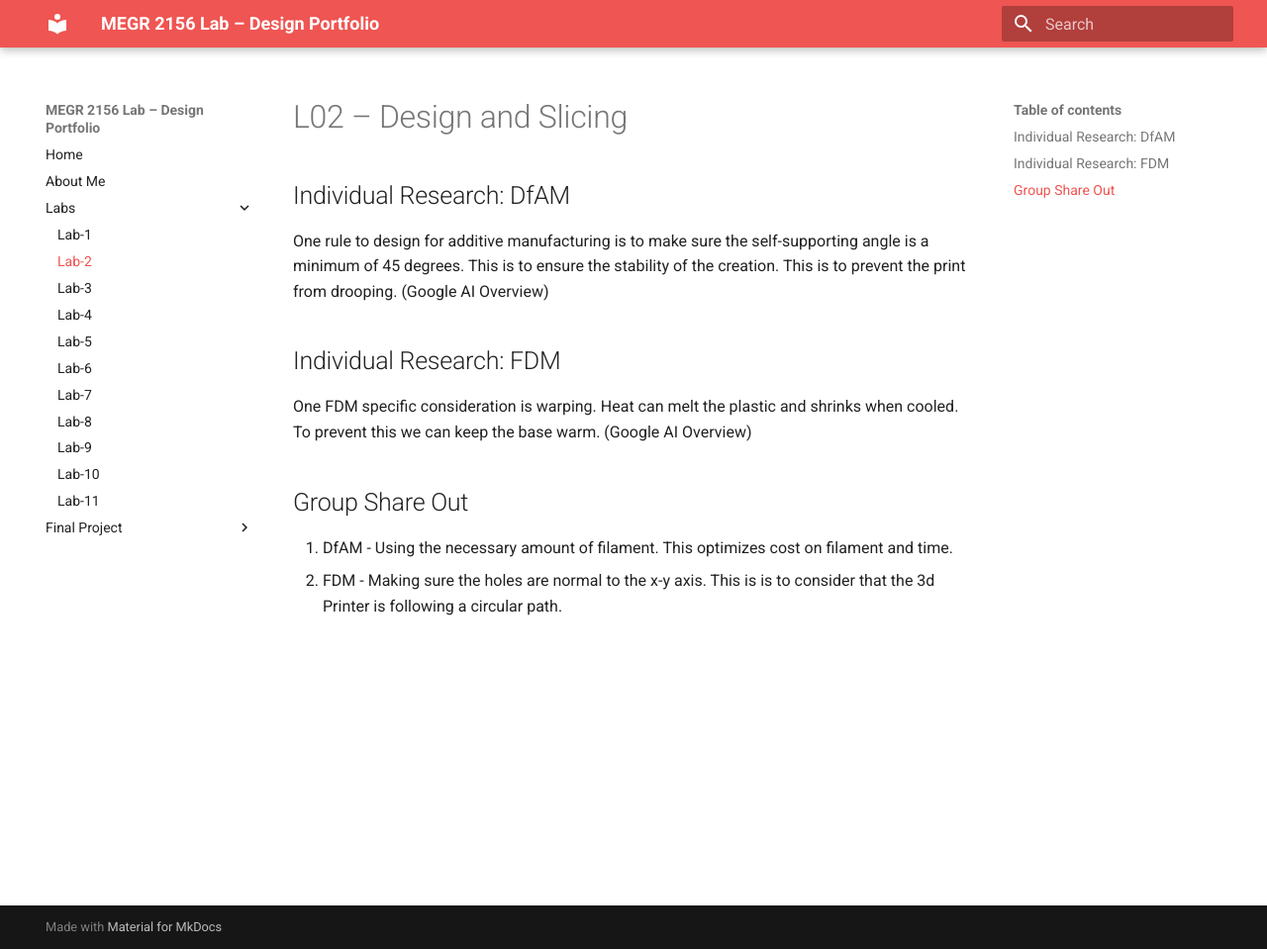
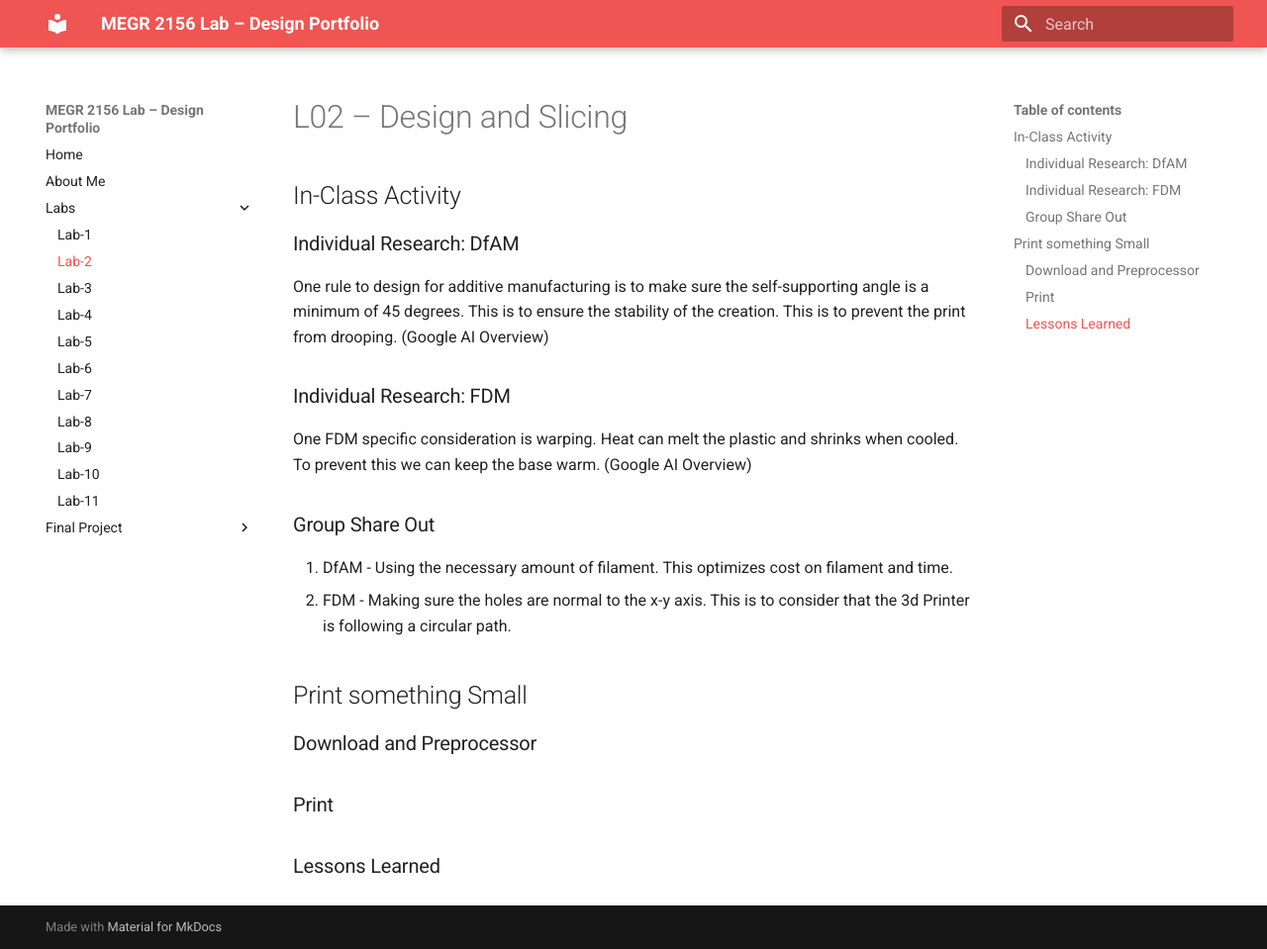
Before and after one commit to rhoang628/megr2156lab-portfolio, an MkDocs documentation site: the page built from docs/Labs/L02/index.md, in a window 1280 px wide and 959 px high. Shown: the whole window at 99% size. Built offline with MkDocs 1.6.1 and Material for MkDocs 9.7.7, drawn with Linux system fonts in a browser that asks for light colours.

Commit message:
Update index.md with new sections and formatting

```diff
--- a/docs/Labs/L02/index.md
+++ b/docs/Labs/L02/index.md
@@ -1,11 +1,21 @@
 # L02 – Design and Slicing
 
-## Individual Research: DfAM
+## In-Class Activity
+
+### Individual Research: DfAM
 One rule to design for additive manufacturing is to make sure the self-supporting angle is a minimum of 45 degrees. This is to ensure the stability of the creation. This is to prevent the print from drooping. (Google AI Overview)
 
-## Individual Research: FDM
+### Individual Research: FDM
 One FDM specific consideration is warping. Heat can melt the plastic and shrinks when cooled. To prevent this we can keep the base warm. (Google AI Overview)
 
-## Group Share Out
+### Group Share Out
 1. DfAM - Using the necessary amount of filament. This optimizes cost on filament and time.
-2. FDM - Making sure the holes are normal to the x-y axis. This is is to consider that the 3d Printer is following a circular path.
+2. FDM - Making sure the holes are normal to the x-y axis. This is to consider that the 3d Printer is following a circular path.
+
+## Print something Small
+
+### Download and Preprocessor
+
+### Print
+
+### Lessons Learned
```
